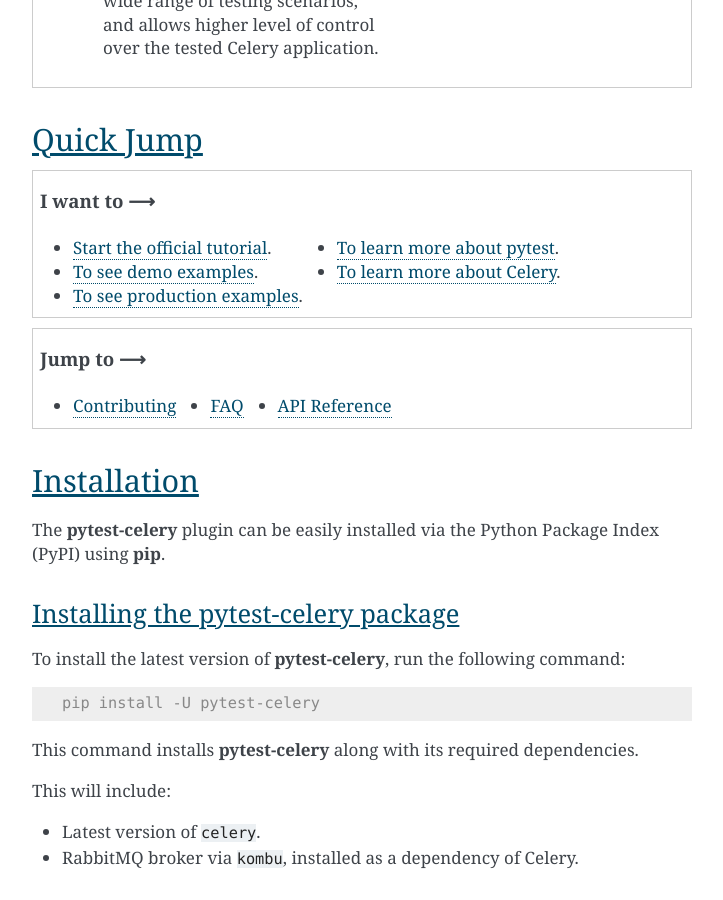
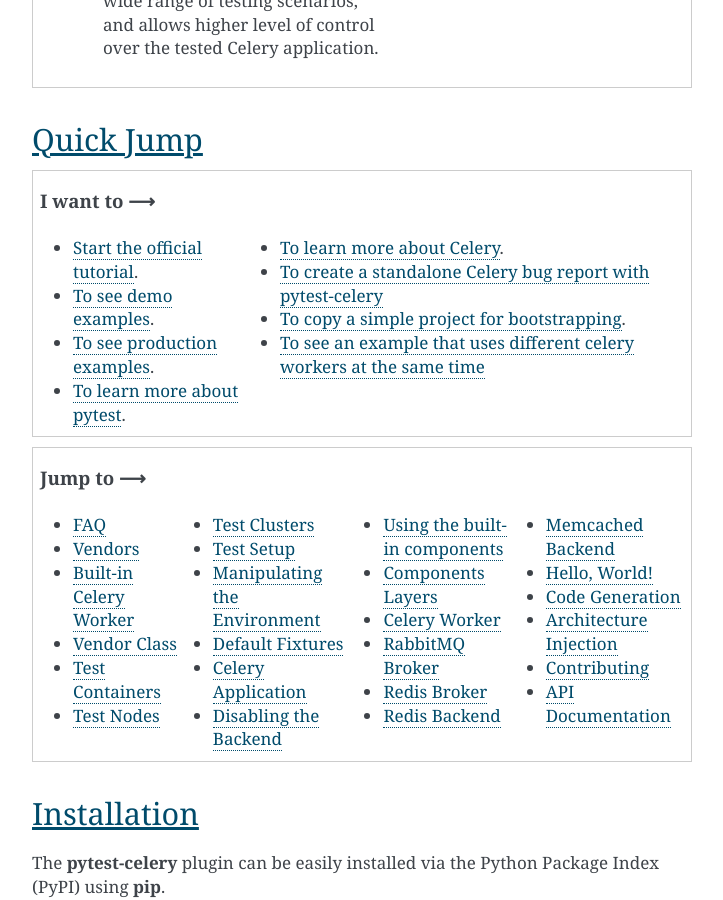
Before and after one commit to celery/pytest-celery, a Sphinx documentation site: the page built from docs/getting-started/introduction.rst, in a window 1280 px wide and 900 px high, scrolled down 5256 px. Shown: the whole window, without its empty margins (388-1111 px from the left). Built offline with Sphinx 7.4.7, drawn with Linux system fonts in a browser that asks for light colours; cross-references to code outside the pages are shown as plain code.

Commit message:
Docs Enhancements (#279)
* Doc: Enhanced "Jump to" section

* Doc: Enhanced "Quick Jump" section

```diff
--- a/docs/getting-started/introduction.rst
+++ b/docs/getting-started/introduction.rst
@@ -244,15 +244,39 @@
         - `To see production examples <https://github.com/celery/celery/tree/main/t/smoke/>`_.
         - `To learn more about pytest <https://docs.pytest.org/en/latest/getting-started.html>`_.
         - `To learn more about Celery <https://docs.celeryproject.org/en/stable/getting-started/introduction.html>`_.
+        - :ref:`To create a standalone Celery bug report with pytest-celery <celery-bug-report>`
+        - :ref:`To copy a simple project for bootstrapping <examples_myworker>`.
+        - :ref:`To see an example that uses different celery workers at the same time <examples_hybrid_setup>`
 
 .. topic:: Jump to ⟶
 
     .. hlist::
         :columns: 4
 
-        - :ref:`Contributing <contributing>`
         - :ref:`FAQ <faq>`
-        - :ref:`API Reference <apiref>`
+        - :ref:`vendors`
+        - :ref:`built-in-worker`
+        - :ref:`vendor-class`
+        - :ref:`test-containers`
+        - :ref:`test-nodes`
+        - :ref:`test-clusters`
+        - :ref:`test-setup`
+        - :ref:`manipulating-the-environment`
+        - :ref:`default-fixtures`
+        - :ref:`celery-application`
+        - :ref:`disable_backend`
+        - :ref:`built-in-components`
+        - :ref:`components-layers`
+        - :ref:`celery-worker`
+        - :ref:`rabbitmq-broker`
+        - :ref:`redis-broker`
+        - :ref:`redis-backend`
+        - :ref:`memcached-backend`
+        - :ref:`hello-world`
+        - :ref:`code-generation`
+        - :ref:`architecture-injection`
+        - :ref:`contributing`
+        - :ref:`apiref`
 
 .. _installation:
 
```
Also changed, not shown: docs/getting-started/first-steps.rst (+8 -0 lines).
